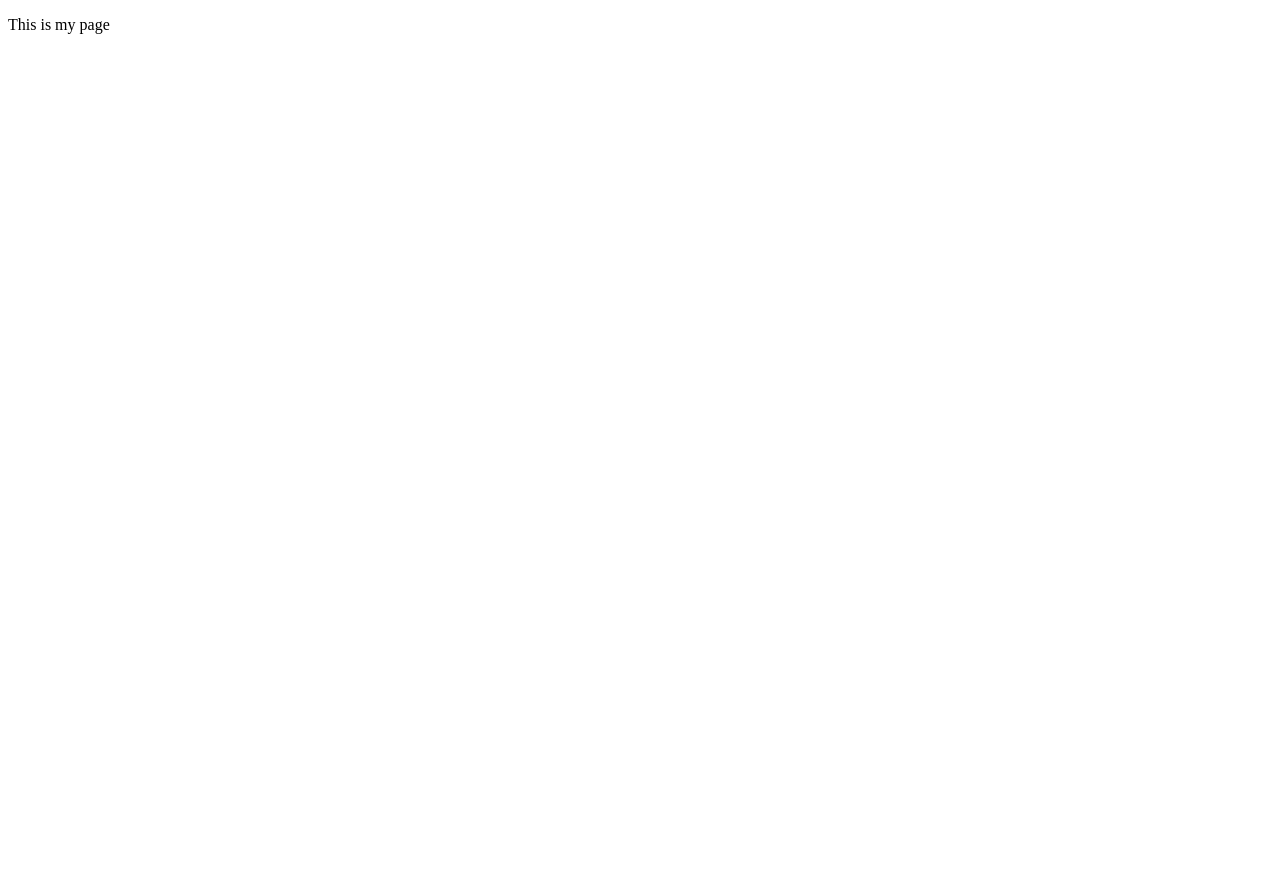
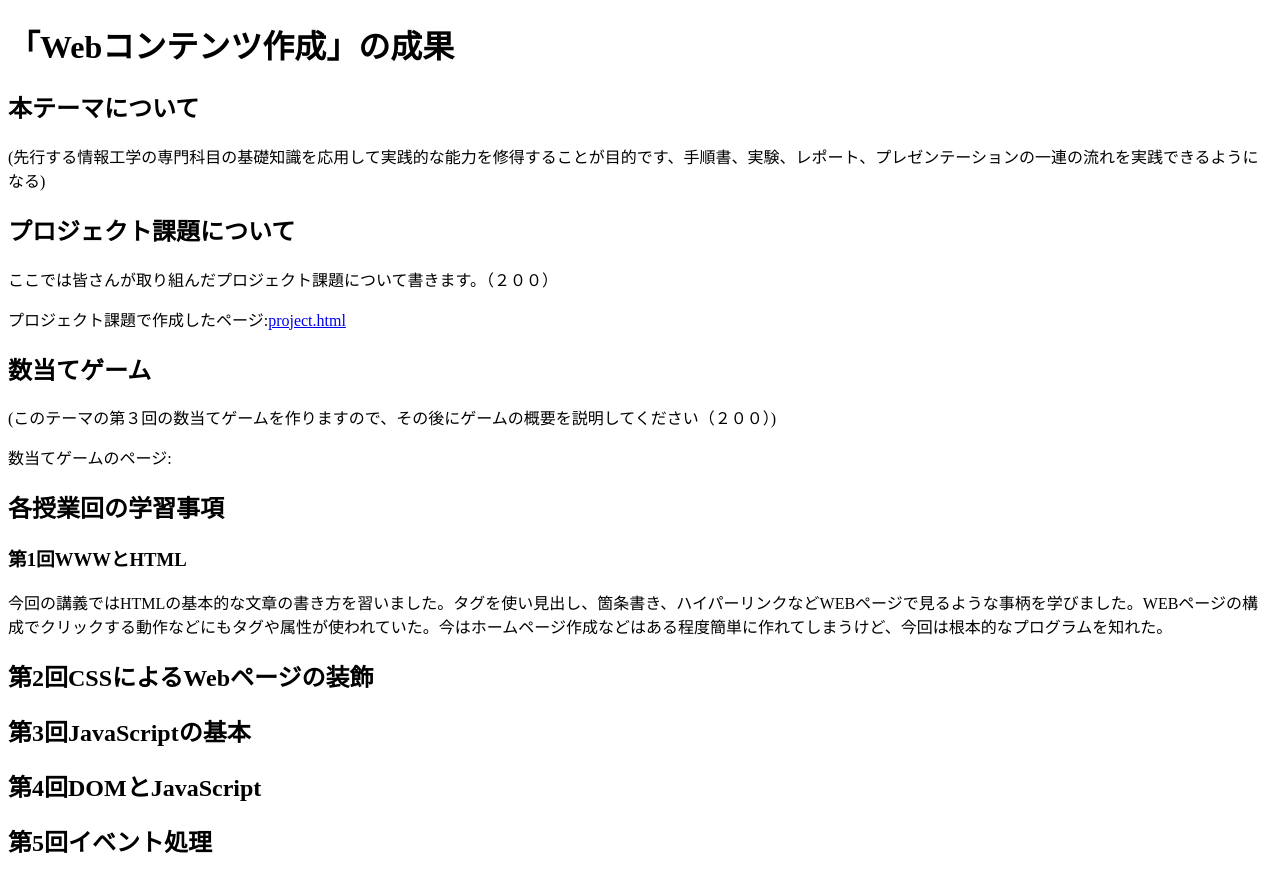
Before and after one commit to G285012022/medialabo, a plain HTML site: page index.html in a window 1280 px wide. Before the commit the page ends 800 px from the top, so only its background shows below. Drawn offline with Linux system fonts and the light colour scheme.

Commit message:
index.html の編集

```diff
--- a/index.html
+++ b/index.html
@@ -5,6 +5,23 @@
     <title>My test page</title>
   </head>
   <body>
-    <p>This is my page</p>
+    <h1>「Webコンテンツ作成」の成果</h1>
+    <h2>本テーマについて</h2>
+    <p>(先行する情報工学の専門科目の基礎知識を応用して実践的な能力を修得することが目的です、手順書、実験、レポート、プレゼンテーションの一連の流れを実践できるようになる)</p>
+    <h2>プロジェクト課題について</h2>
+    <p>ここでは皆さんが取り組んだプロジェクト課題について書きます。（２００）</p>
+    <p>プロジェクト課題で作成したページ:<a href="https://github.com/G285012022/medialabo/tree/main/practice-html"title="project.html"target="_blank">project.html</a></p>
+    <h2>数当てゲーム</h2>
+    <p>(このテーマの第３回の数当てゲームを作りますので、その後にゲームの概要を説明してください（２００）)</p>
+    <p>数当てゲームのページ:</p>
+    <h2>各授業回の学習事項</h2>
+    <h3>第1回WWWとHTML</h3>
+    <p>今回の講義ではHTMLの基本的な文章の書き方を習いました。タグを使い見出し、箇条書き、ハイパーリンクなどWEBページで見るような事柄を学びました。WEBページの構成でクリックする動作などにもタグや属性が使われていた。今はホームページ作成などはある程度簡単に作れてしまうけど、今回は根本的なプログラムを知れた。</p>
+    <h2>第2回CSSによるWebページの装飾</h2>
+    <h2>第3回JavaScriptの基本</h2>
+    <h2>第4回DOMとJavaScript</h2>
+    <h2>第5回イベント処理</h2>
+
+
   </body>
 </html>
```
